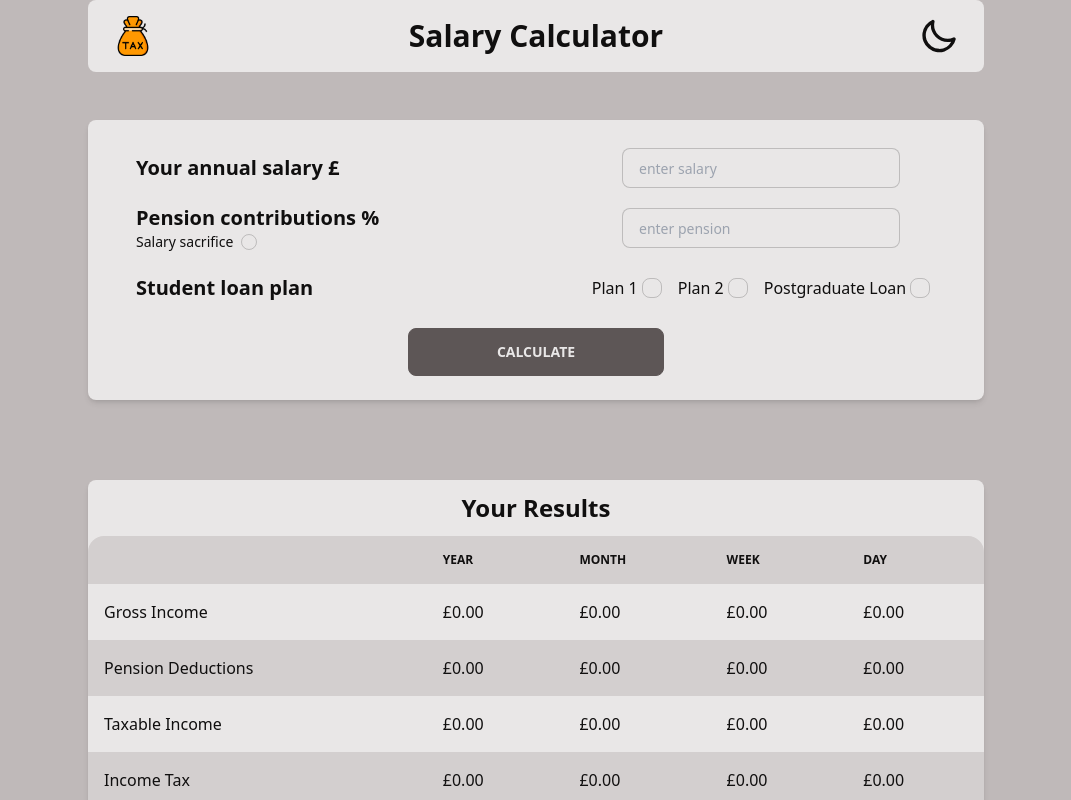
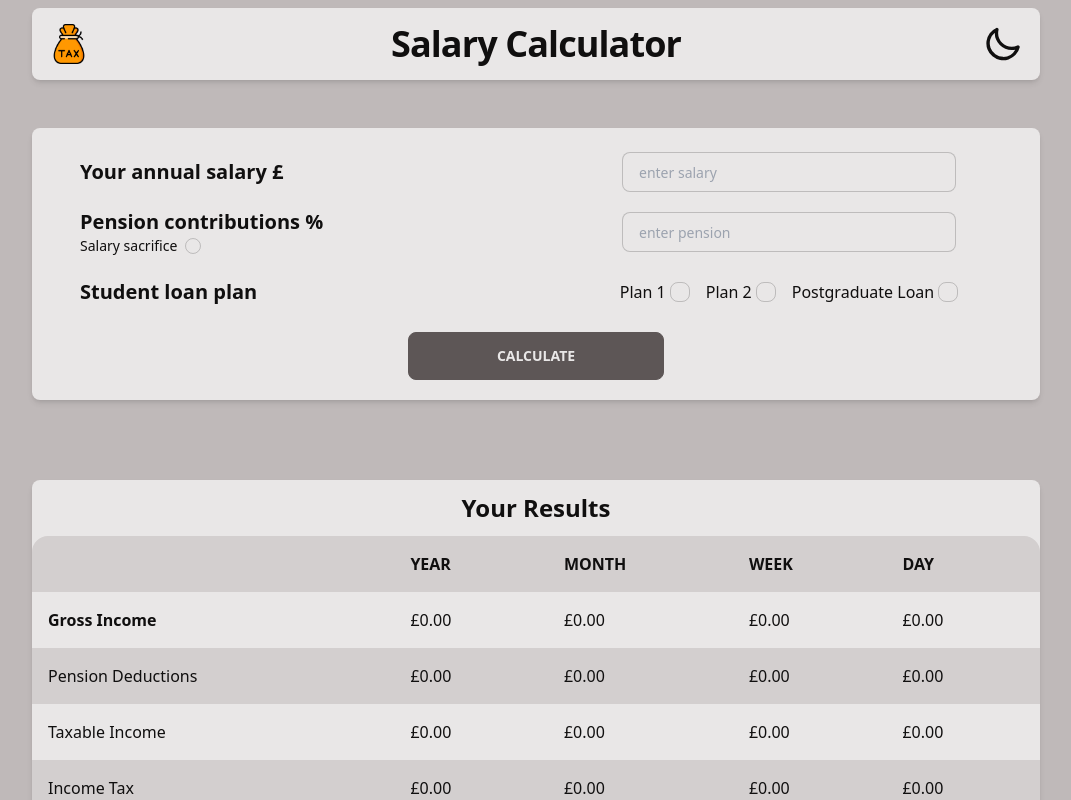
Before and after one commit to aamircodes/salary-calculator, a React (Create React App) app: page / in a window 1280 px wide. Shown: the top 800 px of the page, without its empty margins (104-1175 px from the left). Built offline with nearby package versions, Linux system fonts and the light colour scheme.

Commit message:
small ui tweaks

```diff
--- a/src/App.js
+++ b/src/App.js
@@ -21,7 +21,7 @@ const App = () => {
 
   return (
     <div className='bg-base-300'>
-      <div className='max-w-4xl mx-auto flex flex-col gap-8 sm:gap-12'>
+      <div className='max-w-5xl mx-auto flex flex-col gap-12 sm:gap-12 p-2'>
         <Header />
         <div ref={formRef}>
           <Form
--- a/src/components/Form.js
+++ b/src/components/Form.js
@@ -123,7 +123,7 @@ const Form = ({
 
   return (
     <div className={`${className}`}>
-      <section className='bg-base-100 rounded-lg shadow-md px-4 py-6 m-2 md:m-0'>
+      <section className='bg-base-100 rounded-lg shadow-md px-4 py-5'>
         <form onSubmit={handleSubmit} className='mx-auto'>
           <div className='grid grid-cols-1 sm:grid-cols-2 sm:gap-4 sm:pl-8 p-1 items-center gap-y-1'>
             <label className='text-xl text-center sm:text-start font-semibold'>
--- a/src/components/Header.js
+++ b/src/components/Header.js
@@ -7,11 +7,7 @@ const Header = () => {
   );
 
   const handleToggle = (e) => {
-    if (e.target.checked) {
-      setTheme('dark');
-    } else {
-      setTheme('garden');
-    }
+    setTheme(e.target.checked ? 'dark' : 'garden');
   };
 
   useEffect(() => {
@@ -21,25 +17,27 @@ const Header = () => {
   }, [theme]);
 
   return (
-    <header className='text-center bg-base-100 rounded-lg flex items-center justify-between px-2 py-3 text-base-content m-2 md:m-0'>
+    <div className='bg-base-100 shadow-md rounded-lg w-full'>
+      <header className='flex justify-between  px-2 py-3'>
         <button
           onClick={() => {
-          window.location.reload();
+            window.location.href =
+              'https://aamircodes.github.io/salary-calculator/';
           }}
-        className='btn btn-ghost'
+          className='btn px-0 sm:px-2 btn-ghost'
         >
-        <img className='h-10' src={incomeIcon} alt='icon' />
+          <img className='h-10' src={incomeIcon} alt='Income icon' />
         </button>
         <button
           onClick={() => {
             window.location.reload();
           }}
-        className='md:text-3xl font-bold btn btn-ghost normal-case text-xl'
+          className='md:text-4xl tracking-tight font-extrabold btn btn-ghost normal-case text-3xl px-0 sm:px-2'
         >
           Salary Calculator
         </button>
         <div>
-        <label className='swap swap-rotate btn btn-ghost'>
+          <label className='swap swap-rotate btn btn-ghost px-0 sm:px-2'>
             <input type='checkbox' onChange={handleToggle} />
 
             <svg
@@ -60,6 +58,7 @@ const Header = () => {
           </label>
         </div>
       </header>
+    </div>
   );
 };
 
--- a/src/components/Table.js
+++ b/src/components/Table.js
@@ -14,7 +14,7 @@ const Table = ({
 }) => {
   return (
     <div className={`${className}`}>
-      <div className='m-2 md:m-0 rounded-lg bg-base-100 shadow-md'>
+      <div className='rounded-lg bg-base-100 shadow-md'>
         <h2 className='flex justify-center text-2xl font-bold py-3'>
           Your Results
         </h2>
@@ -23,15 +23,15 @@ const Table = ({
             <thead>
               <tr>
                 <th></th>
-                <th>Year</th>
-                <th>Month</th>
-                <th>Week</th>
-                <th>Day</th>
+                <th className='text-base'>Year</th>
+                <th className='text-base'>Month</th>
+                <th className='text-base'>Week</th>
+                <th className='text-base'>Day</th>
               </tr>
             </thead>
             <tbody>
-              <tr className='font-medium'>
-                <th className='font-medium'>Gross Income</th>
+              <tr className='text-base'>
+                <th>Gross Income</th>
                 <td>{formatCurrency(grossIncome)}</td>
                 <td>{formatCurrency(grossIncome / 12)}</td>
                 <td>{formatCurrency(grossIncome / 52)}</td>
@@ -67,7 +67,7 @@ const Table = ({
               </tr>
               {planOneLoan > 0 && (
                 <tr>
-                  <th className='font-medium'>Student Loan 1</th>
+                  <th className='font-medium text-lg'>Student Loan 1</th>
                   <td>{formatCurrency(planOneLoan * 12)}</td>
                   <td>{formatCurrency(planOneLoan)}</td>
                   <td>{formatCurrency(planOneLoan / 52)}</td>
@@ -92,7 +92,7 @@ const Table = ({
                   <td>{formatCurrency((pgLoan * 12) / 52 / 5)}</td>
                 </tr>
               )}
-              <tr className='font-semibold'>
+              <tr className='text-lg font-semibold'>
                 <th>23/24 Take Home</th>
                 <td>{formatCurrency(takehome)}</td>
                 <td>{formatCurrency(takehome / 12)}</td>
--- a/src/components/TakehomeText.js
+++ b/src/components/TakehomeText.js
@@ -9,7 +9,7 @@ const TakehomeText = ({ takehome, gross }) => {
     : 'Find out what % of your salary you take home by using the form above';
 
   return (
-    <div className='m-2 md:m-0 rounded-lg bg-base-100 shadow-md text-center font-bold'>
+    <div className='rounded-lg bg-base-100 shadow-md text-center font-bold'>
       <p className='text-base md:text-lg p-4 px-8 sm:p-4 mx-auto'>{message}</p>
     </div>
   );
```
Lines whose indentation alone changed are shown as unchanged.
